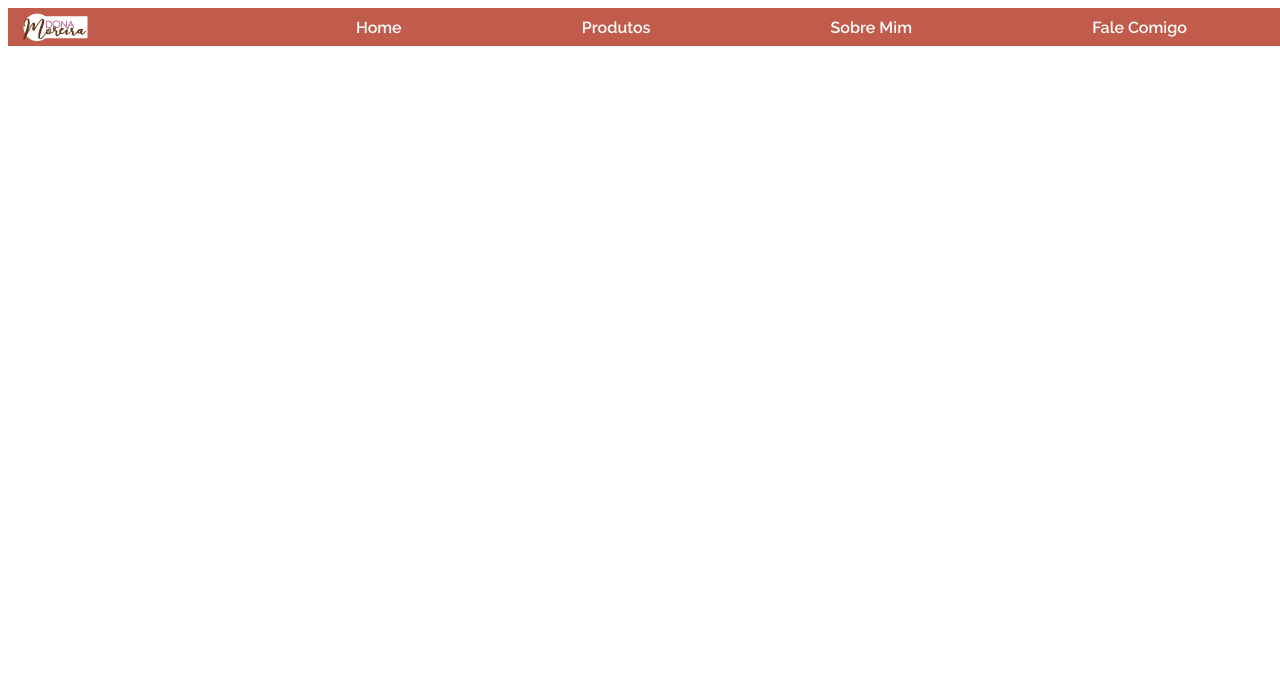
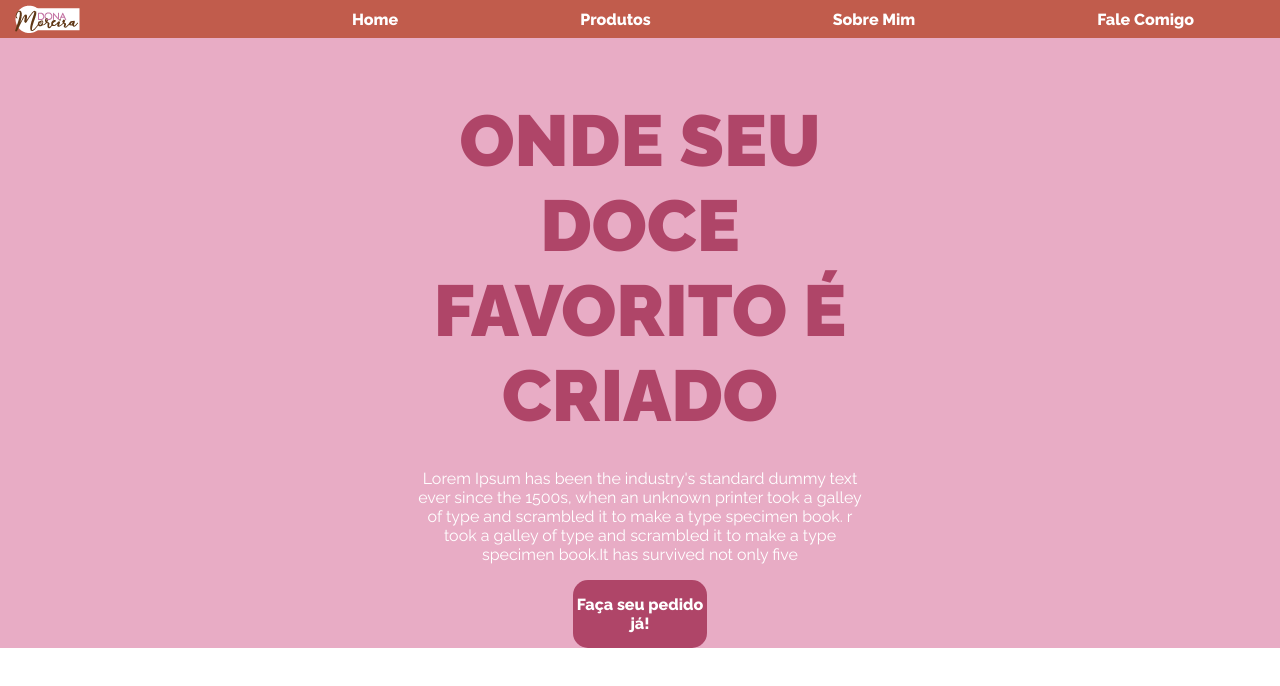
Before and after one commit to Dartangnan/ladingPageDonaMoreira, a website: page index.html in a window 1280 px wide. Drawn offline with Linux system fonts and the light colour scheme.

Commit message:
home title, descriptive text and call for action button

```diff
--- a/css/styles.css
+++ b/css/styles.css
@@ -9,7 +9,16 @@
 }
 
 /* ---- Global Elements ---- */
+body {
+  margin: 0;
+}
 
+h1 {
+  color: var(--dark-pink-text);
+  font-family: Raleway;
+  font-weight: 900;
+  font-size: 4.5rem;
+}
 /* ---- Nav bar ---- */
 .nav-bar {
   display: flex;
@@ -38,3 +47,42 @@
   color: white;
   padding: 0px 10px;
 }
+
+/* ----- Home Section ------*/
+#home {
+  background-color: var(--dark-pink-bg);
+  display: grid;
+  grid-template-columns: auto auto auto;
+  grid-template-rows: auto auto auto;
+}
+
+.home-main-text {
+  grid-row: 1/2;
+  grid-column: 1/4;
+  display: flex;
+  flex-flow: column;
+  width: 35%;
+  justify-self: center;
+  text-align: center;
+}
+
+.home-main-text h1 {
+  margin-bottom: 15px;
+}
+
+.home-main-text p {
+  color: white;
+  font-family: Raleway;
+  justify-self: center;
+}
+
+.home-main-text a {
+  color: white;
+  background-color: var(--dark-pink-text);
+  font-weight: bold;
+  font-family: Raleway;
+  width: 30%;
+  border-radius: 15px;
+  align-self: center;
+  padding: 15px 0px;
+}
--- a/index.html
+++ b/index.html
@@ -10,7 +10,7 @@
     <!-- --------- Fonts ---------- -->
     <link rel="preconnect" href="https://fonts.gstatic.com" />
     <link
-      href="https://fonts.googleapis.com/css2?family=Raleway:wght@200;400;600&display=swap"
+      href="https://fonts.googleapis.com/css2?family=Raleway:wght@200;400;600;800;900&display=swap"
       rel="stylesheet"
     />
 
@@ -31,5 +31,17 @@
         <a>Fale Comigo</a>
       </div>
     </nav>
+    <section id="home">
+      <div class="home-main-text">
+        <h1>ONDE SEU DOCE FAVORITO É CRIADO</h1>
+        <p>
+          Lorem Ipsum has been the industry's standard dummy text ever since the
+          1500s, when an unknown printer took a galley of type and scrambled it
+          to make a type specimen book. r took a galley of type and scrambled it
+          to make a type specimen book.It has survived not only five
+        </p>
+        <a>Faça seu pedido já!</a>
+      </div>
+    </section>
   </body>
 </html>
```
